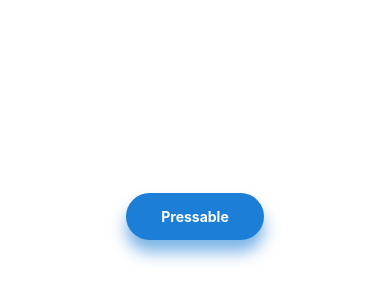
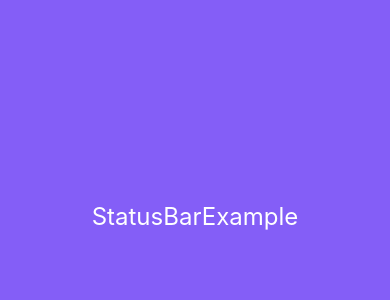
Before and after one commit to YaseenAminM/Learning_React_Native, a React Native app: screen / in a window 390 px wide. Shown: the part 206-506 px from the top of the page. Built offline with nearby package versions, Linux system fonts and the light colour scheme.

Commit message:
How to Style Status Bar in React Native

```diff
--- a/App.jsx
+++ b/App.jsx
@@ -26,9 +26,10 @@ import HideShowToggle from './src/components/HideShowToggle';
 import StyleWithButton from './src/components/StyleWithButton';
 import Loader from './src/components/Loader';
 import PressableCpmponent from './src/components/PressableCpmponent';
+import StatusBarExample from './src/components/StatusBarExample';
 
 export default function App() {
-  return <View style={styles.appContainer}>{<PressableCpmponent />}</View>;
+  return <View style={styles.appContainer}>{<StatusBarExample />}</View>;
 }
 
 const styles = StyleSheet.create({
--- /dev/null
+++ b/src/components/StatusBarExample.jsx
@@ -0,0 +1,26 @@
+/* eslint-disable no-unused-vars */
+import { View, Text, StatusBar, StyleSheet } from 'react-native';
+import React from 'react';
+
+export default function StatusBarExample() {
+  return (
+    <View style={styles.container}>
+      <StatusBar barStyle={'light-content'} backgroundColor={'#5f3dc4'} translucent={true} />
+      <Text style={styles.text}>StatusBarExample</Text>
+    </View>
+  );
+}
+
+const styles = StyleSheet.create({
+  container: {
+    flex: 1,
+    justifyContent: 'center',
+    alignItems: 'center',
+    backgroundColor: '#845ef7',
+  },
+
+  text: {
+    color: '#fff',
+    fontSize: 24,
+  },
+});
```
